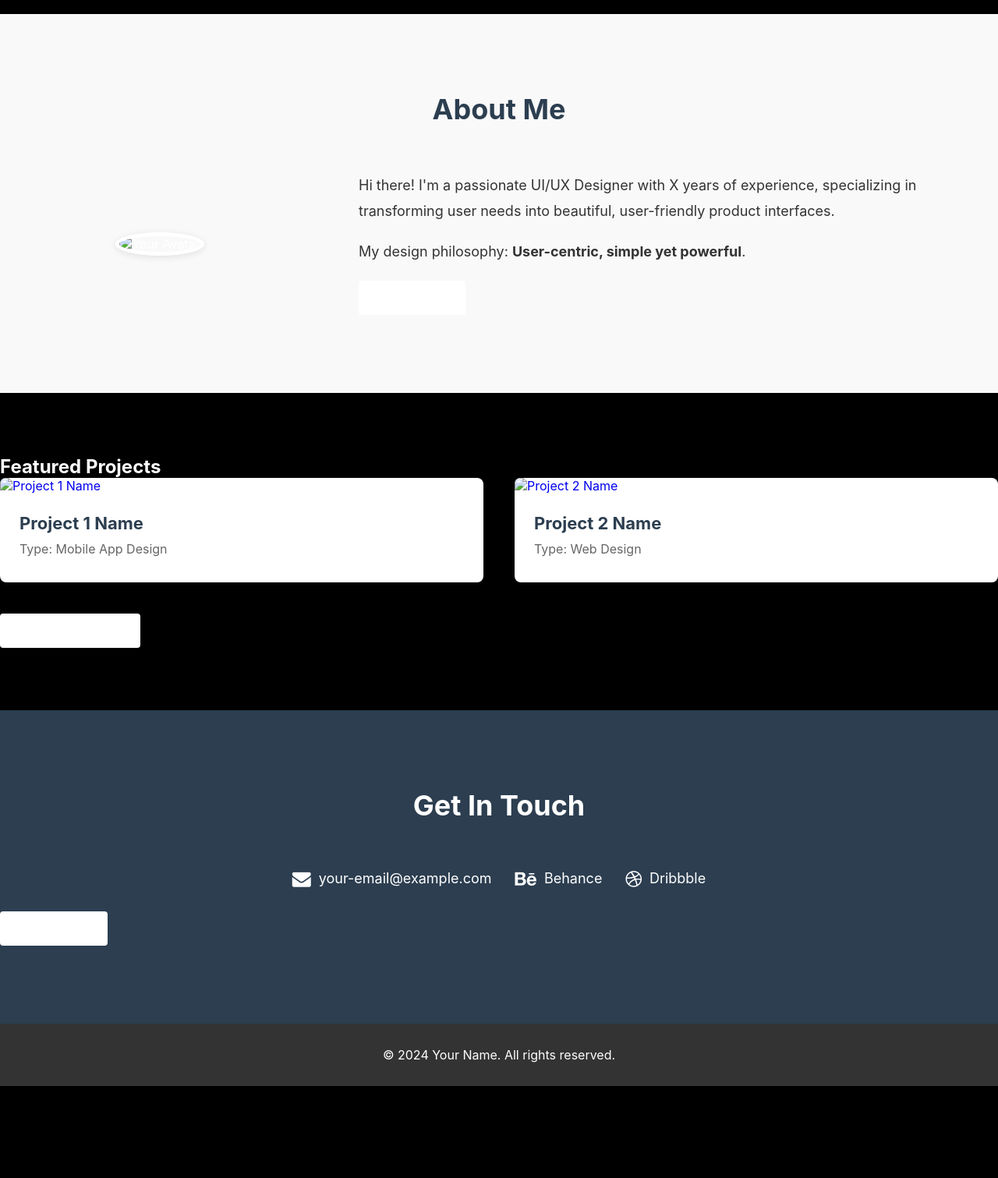
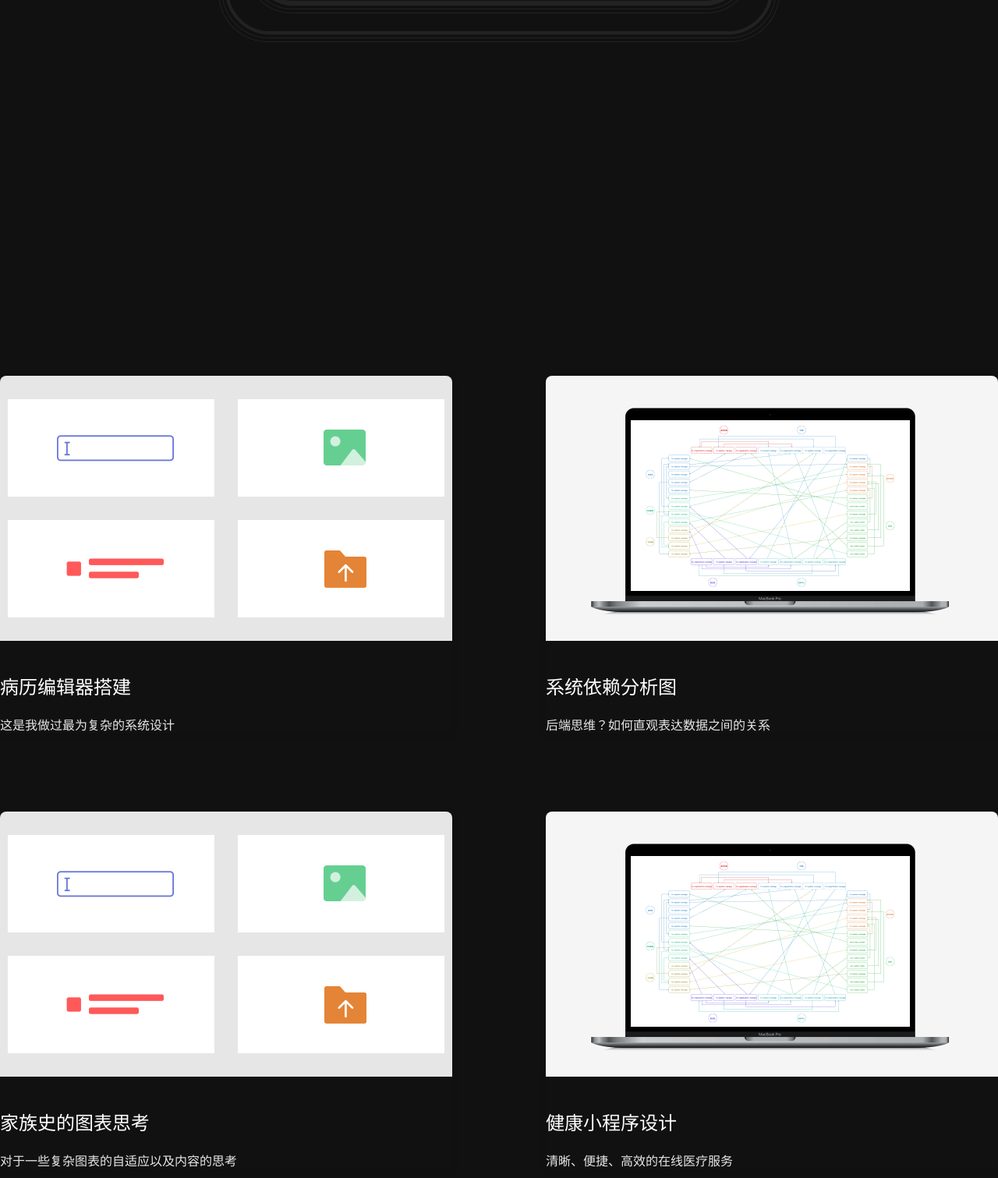
Before and after one commit to pigpeng-1/pigpeng, a plain HTML site: page index.html in a window 1280 px wide. Shown: the part 1286-2797 px from the top of the page at 78% size. Before the commit the page ends 2679 px from the top, so only its background shows below. Drawn offline with Linux system fonts and the light colour scheme.

Commit message:
完整首页

```diff
--- a/css/style.css
+++ b/css/style.css
@@ -7,7 +7,7 @@
 }
 
 body {
-  background-color: #000000; /* 纯黑色背景，可微调为 #111111 深灰黑 */
+  background-color: #111111; /* 纯黑色背景，可微调为 #111111 深灰黑 */
   color: #ffffff; /* 全局默认文字白色，确保可读性 */
 }
 
@@ -23,15 +23,15 @@ body {
 .btn {
   display: inline-block;
   padding: 12px 24px;
-  background-color: #ffffff; /* 按钮颜色 */
   color: white;
+  border: 1px solid #ffffff;
   text-decoration: none;
-  border-radius: 4px; /* 圆角 */
-  font-weight: bold;
+  border-radius: 0px; /* 圆角 */
+  font-weight: 400px;
   transition: background-color 0.3s; /*  hover 过渡效果 */
 }
 .btn:hover {
-  background-color: #34495e; /* 按钮 hover 颜色 */
+  background-color: #222; /* 按钮 hover 颜色 */
 }
 
 /* 导航栏基础样式（固定顶部，不遮挡页面内容） */
@@ -48,8 +48,8 @@ body {
 /* Logo 容器（左上角固定） */
 .logo {
   position: fixed;
-  top: 20px; /* 距离顶部20px，可调整 */
-  left: 30px; /* 距离左侧30px，可调整 */
+  top: 40px; /* 距离顶部 */
+  left: 80px; /* 距离左侧 */
   z-index: 1001;
   /* 移除原文字样式，适配图片 */
   font-size: 0; /* 清除文字默认大小，避免图片周围有空隙 */
@@ -58,7 +58,7 @@ body {
 
 /* 图片Logo样式（核心） */
 .logo-img {
-  height: 40px; /* Logo高度，根据你的图片调整（推荐30-50px） */
+  height: 60px; /* Logo高度，根据你的图片调整（推荐30-50px） */
   width: auto; /* 宽度自动，保持图片比例，避免变形 */
   object-fit: contain; /* 确保图片完整显示，不裁剪 */
 }
@@ -66,10 +66,10 @@ body {
 /* 关键：菜单div固定在右上角 */
 .nav-links {
   position: fixed; /* 固定定位，脱离文档流，钉在右上角 */
-  top: 25px; /* 距离页面顶部25px（可调整上下位置） */
-  right: 30px; /* 距离页面右侧30px（可调整左右位置） */
+  top: 40px; /* 距离页面顶部25px（可调整上下位置） */
+  right: 80px; /* 距离页面右侧30px（可调整左右位置） */
   display: flex; /* 菜单横向排列 */
-  gap: 35px; /* 5个菜单间距，可调整 */
+  gap: 60px; /* 5个菜单间距，可调整 */
   align-items: center;
 }
 
@@ -80,7 +80,7 @@ body {
   font-size: 16px;
   font-weight: 400;
   position: relative;
-  padding: 12px 0; /* 预留选中线空间 */
+  padding: 8px 0; /* 预留选中线空间 */
   transition: color 0.3s;
 }
 
@@ -91,7 +91,7 @@ body {
   bottom: 0;
   left: 0;
   width: 0;
-  height: 2px;
+  height: 1px;
   background-color: #ffffff;
   transition: width 0.3s ease;
 }
@@ -139,18 +139,19 @@ body {
 
 /* 封面区域样式 */
 .hero {
-  height: 76vh; /* 占满屏幕高度 */
-  background-image: url('../images/cover.jpg'); /* 封面图（替换成你的图） */
-  margin-top: 160px;
-  margin-right: 280px;
-  margin-bottom: 160px;
-  margin-left: 280px;
-  background-size: cover; /* 图片铺满 */
-  background-position: center; /* 图片居中 */
+  /* 1. 缩小高度（按需调整，比如改为 50vh 或固定值 400px） */
+  height: 70vh; /* 示例：缩小到屏幕高度的50%，也可以用固定值如 400px */
+  width: auto;
+  background-image: url('../images/cover.png');
+  margin: 360px 280px; /* 简化margin写法，等价于原上下左右边距 */
+  /* 2. 关键：改为 contain 保证图片完整显示，不裁剪 */
+  background-size: contain;
+  background-position: center; /* 图片依然居中 */
+  background-repeat: no-repeat; /* 防止图片重复（contain模式下容器过大时会重复） */
   display: flex;
-  align-items: center; /* 垂直居中 */
-  justify-content: center; /* 水平居中 */
-  color: white; /* 文字颜色 */
+  align-items: center;
+  justify-content: center;
+  color: white;
   text-align: center;
 }
 
@@ -158,46 +159,6 @@ body {
   color: #f1c40f; /* 强调色 */
 }
 
-/* 关于我区域样式 */
-.about {
-  padding: 100px 0; /* 上下内边距（控制区域高度） */
-  background-color: #f9f9f9; /* 背景色 */
-}
-.about h2 {
-  font-size: 36px;
-  color: #2c3e50;
-  text-align: center;
-  margin-bottom: 60px;
-}
-.about-content {
-  display: flex;
-  flex-wrap: wrap; /* 移动端自动换行 */
-  align-items: center;
-  gap: 50px; /* 头像和文字间距 */
-}
-.about-img {
-  flex: 1;
-  min-width: 250px; /* 最小宽度 */
-  text-align: center;
-}
-.about-img img {
-  width: 200px; /* 头像宽度 */
-  height: 200px;
-  border-radius: 50%; /* 圆形头像（0 为方形） */
-  object-fit: cover; /* 图片裁剪填充 */
-  border: 5px solid white; /* 边框（可选） */
-  box-shadow: 0 2px 10px rgba(0,0,0,0.1);
-}
-.about-text {
-  flex: 2;
-  min-width: 300px;
-}
-.about-text p {
-  font-size: 18px;
-  color: #333;
-  line-height: 1.8; /* 行高（增强可读性） */
-  margin-bottom: 20px;
-}
 
 /* 联系我区域样式 */
 .contact {
@@ -233,90 +194,104 @@ body {
 }
 
 /* 项目列表页样式 */
-.projects-header {
-  padding: 120px 0 60px; /* 上内边距（避开导航栏） */
-  background-color: #f9f9f9;
+.projects-grid {
+  display: grid;
+  grid-template-columns: repeat(auto-fit, minmax(280px, 1fr)); /* 响应式网格 */
+  gap: 120px; /* 卡片间距 */
+  margin-top: 100px;
+}
+
+.project-card {
+  border-radius: 8px;
+  overflow: hidden; /* 裁剪圆角 */
+  box-shadow: 0 2px 10px rgba(0,0,0,0.1); /* 轻微阴影 */
+  transition: transform 0.3s ease; /* hover动画 */
+}
+
+/* 移除绝对定位，让a标签成为块级元素，内部自然上下排列 */
+.project-card a {
+  display: flex;
+  flex-direction: column;
+  height: 100%;
+  text-decoration: none;
+  color: #333;
+}
+
+/* 图片容器：控制图片尺寸 */
+.card-img {
+  width: 100%;
+  height: 340px; /* 固定图片高度（可根据需求调整） */
+  overflow: hidden;
+}
+
+.card-img img {
+  width: 100%;
+  height: 100%;
+  object-fit: cover; /* 保持图片比例，填充容器 */
+  transition: transform 0.3s ease;
+}
+
+/* 文字内容：在图片下方，添加内边距 */
+.card-content {
+  padding-top: 40px;
+  padding-right: 0px;
+  padding-bottom: 0px;
+  padding-left: 0px;
+  flex: 1; /* 让文字区域自动填充剩余空间 */
+}
+
+.card-content h3 {
+  margin: 0 0 20px 0;
+  font-size: 24px;
+  color: #ffffff;
+  font-weight: 400;
+}
+
+.card-content p {
+  margin: 0;
+  font-size: 16px;
+  color: #E7E7E7;
+}
+
+/* hover效果（可选） */
+.project-card:hover {
+  transform: translateY(-5px);
+}
+
+.project-card:hover .card-img img {
+  transform: scale(1.05);
+}
+
+/* 容器样式（确保居中） */
+.container {
+  width: 100%;
+  max-width: 1360px;
+  margin: 0 auto;
+  padding: 0 0px;
+}
+
+.text-center {
   text-align: center;
 }
-.projects-header h1 {
-  font-size: 36px;
-  color: #2c3e50;
-  margin-bottom: 20px;
-}
-.projects-header p {
-  font-size: 18px;
-  color: #666;
-}
-.projects-list {
-  padding: 80px 0;
-}
-.projects-grid {
-  display: grid;
-  grid-template-columns: repeat(auto-fit, minmax(300px, 1fr)); /* 自动适配列数 */
-  gap: 40px; /* 项目卡片间距 */
-}
-.project-card {
-  background-color: white;
-  border-radius: 8px; /* 卡片圆角 */
-  overflow: hidden; /* 裁剪超出部分 */
-  box-shadow: 0 2px 15px rgba(0,0,0,0.1);
-  transition: transform 0.3s; /* hover 缩放效果 */
-}
-.project-card:hover {
-  transform: translateY(-10px); /* 向上浮动 10px */
-}
-.card-img img {
-  width: 100%;
-  height: 200px; /* 卡片图片高度 */
-  object-fit: cover; /* 图片裁剪填充 */
-}
-.card-content {
-  padding: 25px;
-}
-.card-content h3 {
-  font-size: 22px;
-  color: #2c3e50;
-  margin-bottom: 10px;
-}
-.card-content p {
-  font-size: 16px;
-  color: #666;
-  margin-bottom: 8px;
-}
-.project-card a {
-  text-decoration: none;
-}
+
 
 /* 页脚样式 */
 .footer {
-  padding: 30px 0;
-  background-color: #333;
+  padding-top: 240px;
+  padding-right: 0px;
+  padding-bottom: 60px;
+  padding-left: 0px;
+  background-color: #111;
   color: white;
   text-align: center;
 }
 .footer p {
-  font-size: 16px;
-}
-
-/* 移动端适配（手机上正常显示） */
-@media (max-width: 768px) {
-  .hero-content h1 {
-    font-size: 36px; /* 移动端标题缩小 */
-  }
-  .nav-links a {
-    margin-left: 15px; /* 导航链接间距缩小 */
-    font-size: 14px;
-  }
-  .about-content {
-    gap: 30px;
-  }
-  .projects-grid {
-    gap: 20px;
-  }
+  font-size: 12px;
+  line-height:200%;
 }
 
 /* 个人介绍模块样式（黑色背景适配） */
-s
+
 .frame-2 {
   width: 100%;
   justify-content: center;
@@ -329,7 +304,7 @@ s
   gap: 50px; /* 文字区和社交区间距 */
   max-width: 1360px;
   margin: 0 auto;
-  padding: 180px 280px 0 280px;
+  padding: 280px 0px 0 0px;
 
 }
 
@@ -342,16 +317,19 @@ s
 }
 
 .text-wrapper-3 {
-  font-size: 32px;
-  font-weight: 700;
+  font-size: 36px;
+  line-height:150%
+  font-weight 600;
   color: #ffffff; /* 白色标题，突出名字 */
   margin-bottom: 20px;
 }
 
 .element-2 {
-  font-size: 18px;
+  font-size: 20px;
   color: #e0e0e0; /* 浅灰文字，黑色背景下可读性强 */
   line-height: 1.8;
+  font-weight: 300;
+  word-spacing:30px;
   max-width: 1360px; /* 限制文字宽度，避免换行太丑 */
 }
 
@@ -370,7 +348,6 @@ s
   align-items: center;
   gap: 0px;
 }
-
 
 
 .text-wrapper-4 {
--- a/index.html
+++ b/index.html
@@ -34,8 +34,7 @@
           </div>
           <div class="frame-5">
             <div class="element-3">
-              <img class="img" />
-              <div class="text-wrapper-4">交个朋友</div>
+              <a href="about.html" class="btn">交个朋友</a>
             </div>
             <img class="element-4" src="images/电话.png" />
             <img class="element-4" src="images/邮件.png" />
@@ -48,82 +47,69 @@
   <section id="home" class="hero">
   </section>
 
-  <!-- 关于我预览（首页简化版，详情在about.html） -->
-  <section id="about-preview" class="about">
-    <div class="container">
-      <h2>About Me</h2>
-      <div class="about-content">
-        <div class="about-img">
-          <img src="images/avatar.jpg" alt="Your Avatar">
-        </div>
-        <div class="about-text">
-          <p>Hi there! I'm a passionate UI/UX Designer with X years of experience, specializing in transforming user needs into beautiful, user-friendly product interfaces.</p>
-          <p>My design philosophy: <strong>User-centric, simple yet powerful</strong>.</p>
-          <a href="about.html" class="btn">Learn More</a>
-        </div>
-      </div>
-    </div>
-  </section>
-
  <!-- 项目预览（首页简化版，详情在projects.html） -->
 <section id="projects-preview" class="projects-list">
   <div class="container">
-      <h2>Featured Projects</h2>
     <div class="projects-grid">
       <div class="project-card">
         <a href="projects.html#project1">
           <div class="card-img">
-              <img src="images/project1.jpg" alt="Project 1 Name">
+            <img src="images/首页项目1.png" alt="病历编辑器搭建">
           </div>
           <div class="card-content">
-              <h3>Project 1 Name</h3>
-              <p>Type: Mobile App Design</p>
+            <h3>病历编辑器搭建</h3>
+            <p>这是我做过最为复杂的系统设计</p>
           </div>
         </a>
       </div>
       <div class="project-card">
         <a href="projects.html#project2">
           <div class="card-img">
-              <img src="images/project2.jpg" alt="Project 2 Name">
+            <img src="images/首页项目2.png" alt="系统依赖分析图">
           </div>
           <div class="card-content">
-              <h3>Project 2 Name</h3>
-              <p>Type: Web Design</p>
+            <h3>系统依赖分析图</h3>
+            <p>后端思维？如何直观表达数据之间的关系</p>
           </div>
         </a>
       </div>
     </div>
-      <div class="text-center" style="margin-top: 40px;">
-        <a href="projects.html" class="btn">View All Projects</a>
+    <div class="projects-grid">
+      <div class="project-card">
+        <a href="projects.html#project1">
+          <div class="card-img">
+            <img src="images/首页项目1.png" alt="家族史的图表思考">
+          </div>
+          <div class="card-content">
+            <h3>家族史的图表思考</h3>
+            <p>对于一些复杂图表的自适应以及内容的思考</p>
+          </div>
+        </a>
+      </div>
+      <div class="project-card">
+        <a href="projects.html#project2">
+          <div class="card-img">
+            <img src="images/首页项目2.png" alt="健康小程序设计">
+          </div>
+          <div class="card-content">
+            <h3>健康小程序设计</h3>
+            <p>清晰、便捷、高效的在线医疗服务</p>
+          </div>
+        </a>
+      </div>
+    </div>
+    <div class="text-left" style="margin-top: 120px;">
+      <a href="projects.html" class="btn">更多作品</a>
     </div>
   </div>
 </section>
 
-  <!-- 联系预览 -->
-  <section id="contact-preview" class="contact">
-    <div class="container">
-      <h2>Get In Touch</h2>
-      <div class="contact-links">
-        <a href="mailto:your-email@example.com" class="contact-link">
-          <i class="fa fa-envelope"></i> your-email@example.com
-        </a>
-        <a href="https://www.behance.net/your-username" target="_blank" class="contact-link">
-          <i class="fa fa-behance"></i> Behance
-        </a>
-        <a href="https://dribbble.com/your-username" target="_blank" class="contact-link">
-          <i class="fa fa-dribbble"></i> Dribbble
-        </a>
-      </div>
-      <div class="text-center" style="margin-top: 30px;">
-        <a href="contact.html" class="btn">Contact Me</a>
-      </div>
-    </div>
-  </section>
 
   <!-- 页脚 -->
   <footer class="footer">
     <div class="container">
-      <p>&copy; 2024 Your Name. All rights reserved.</p>
+      <p>&copy; Designed and developed by zhu peng.</p>
+        <p>&copy; Copyright © 2022-2025 www.pigpeng.cn. All Rights Reserved.</p>
     </div>
   </footer>
 
```
Also changed, not shown: about.html (added), images/cover.jpg (deleted), images/cover.png (added), images/首页项目1.png (added), images/首页项目2.png (added), images/首页项目3.png (added), images/首页项目4.png (added), 2 other files. Lines whose indentation alone changed are shown as unchanged.
